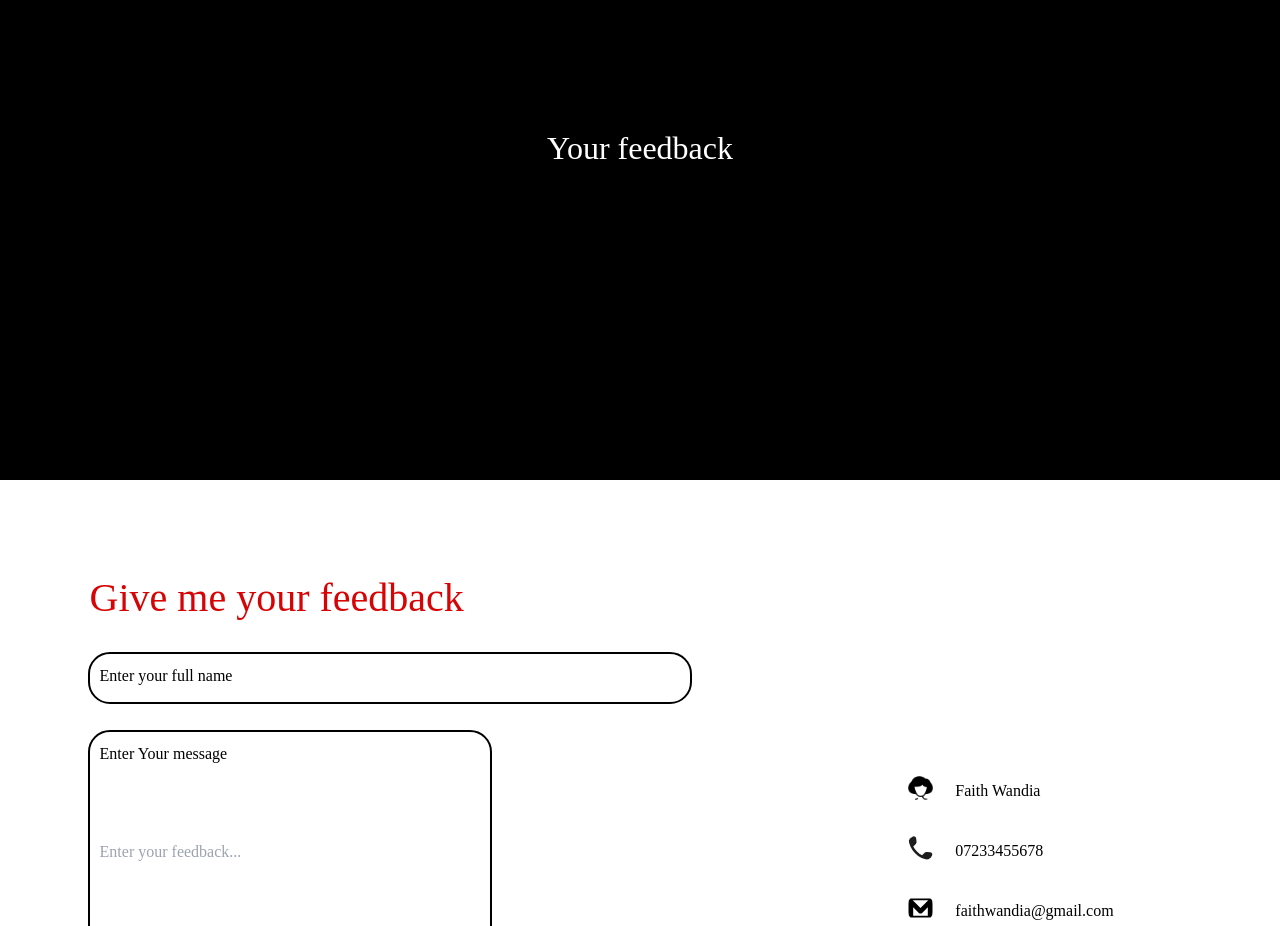
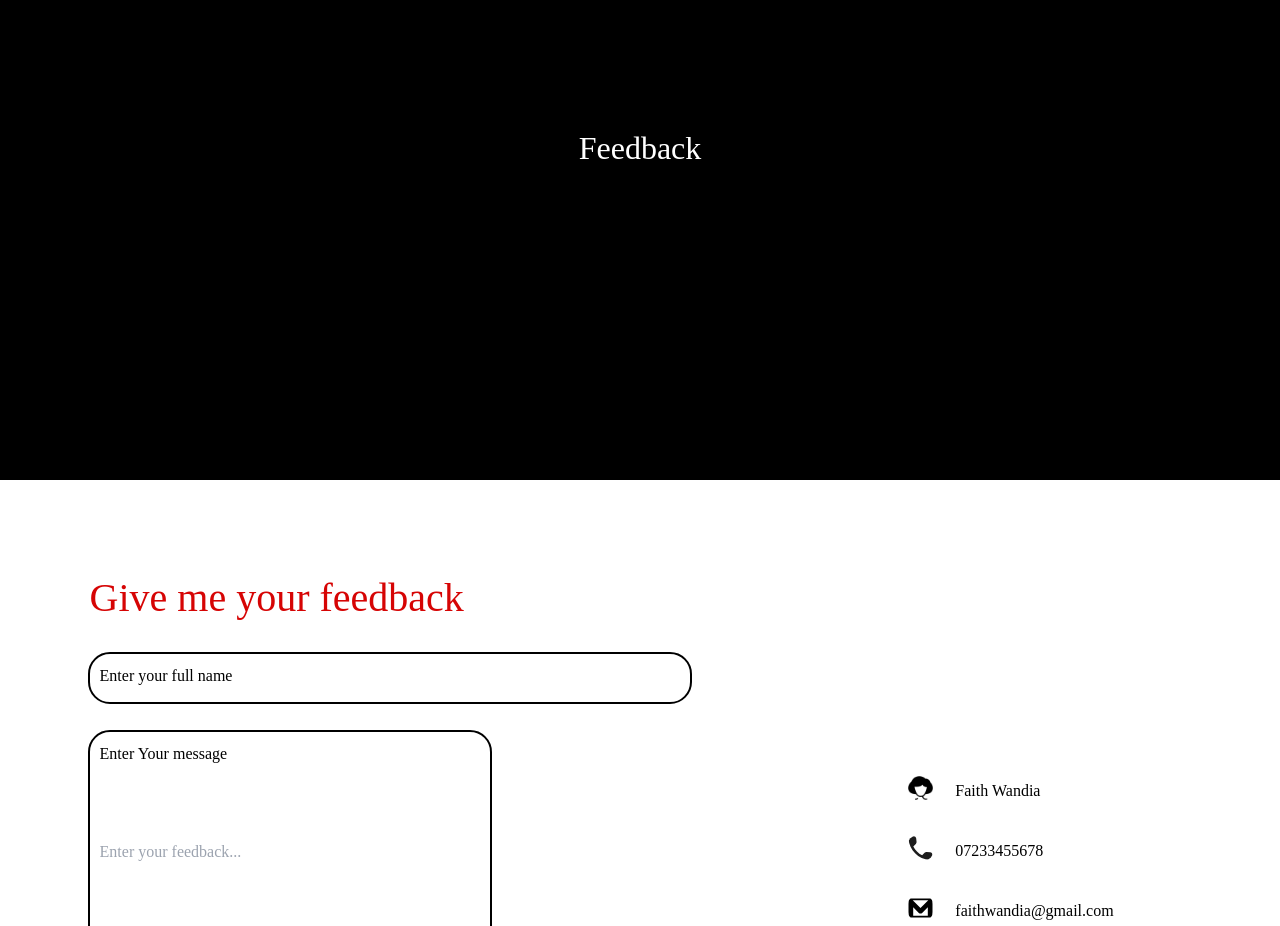
Before and after one commit to MurimiJane/wandiaRecipes, a React (Create React App) app: page / in a window 1280 px wide. Shown: the part 1760-2686 px from the top of the page. Built offline with nearby package versions, Linux system fonts and the light colour scheme.

Commit message:
Simple changes

```diff
--- a/src/Pages/Home.js
+++ b/src/Pages/Home.js
@@ -56,7 +56,7 @@ function Home() {
 
 
                 <div className="section3">
-                    <h2>Your feedback</h2>
+                    <h2>Feedback</h2>
                     <ul>
                     {feedbackList.map((feedback, index) => (
                         <li key={index}>{feedback}</li>
```
